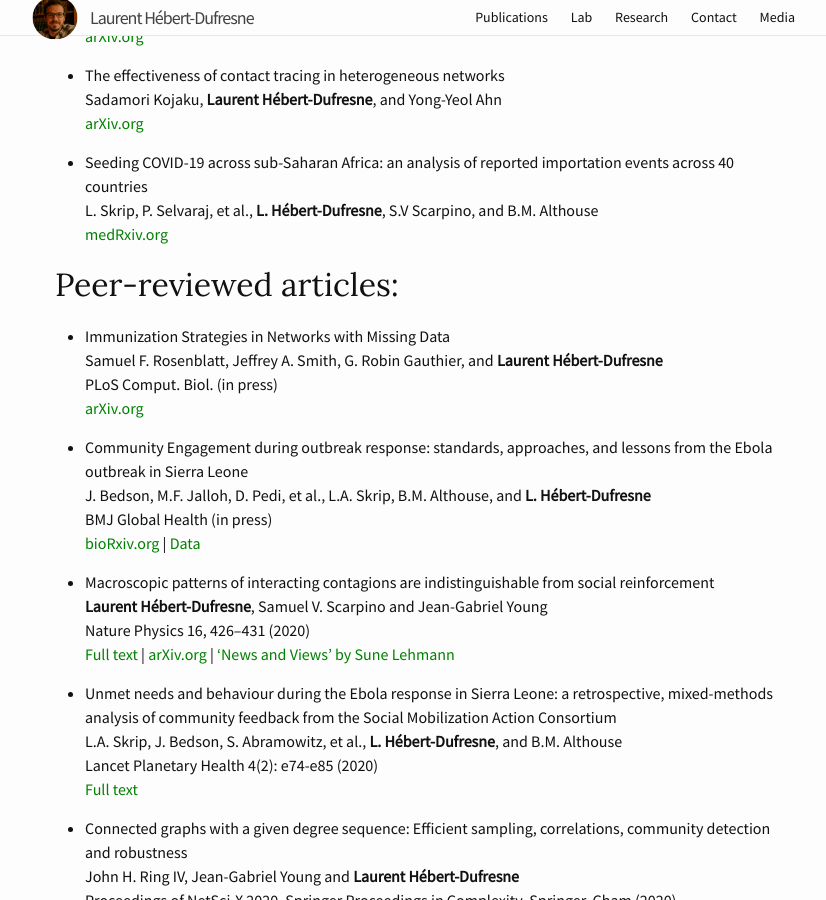
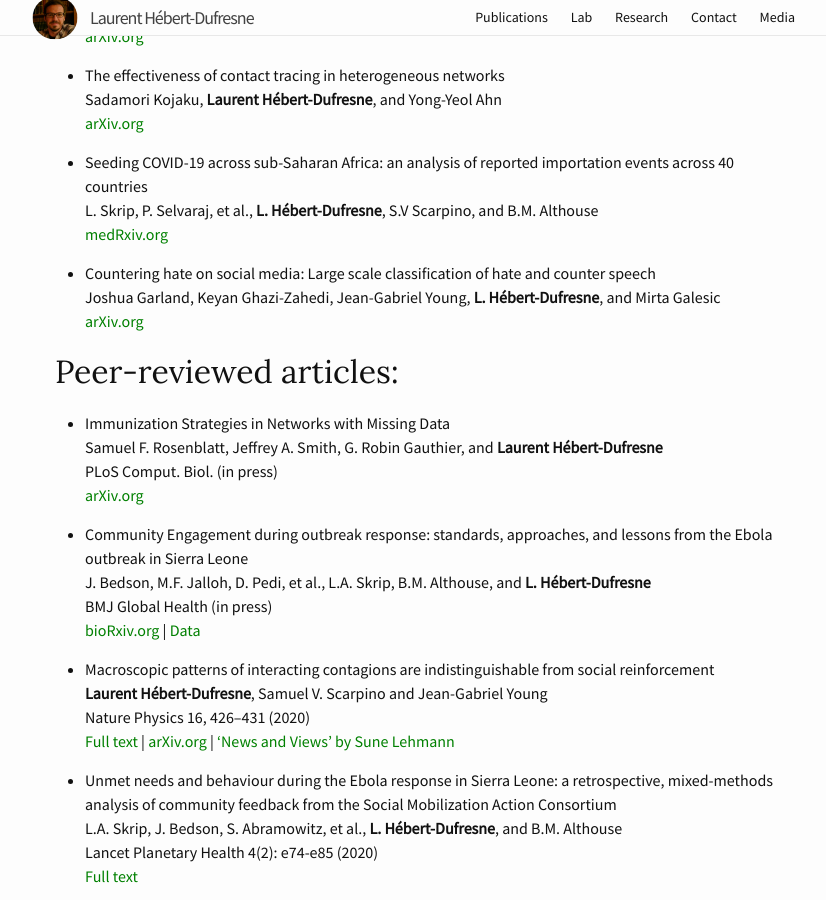
Before and after one commit to laurenthebertdufresne/laurenthebertdufresne.github.io, a Jekyll site: the page built from _pages/publications.md, in a window 1280 px wide and 900 px high, scrolled down 1143 px. Shown: the whole window, without its empty margins (215-1041 px from the left). Built offline with Jekyll 4.4.1, drawn with Linux system fonts in a browser that asks for light colours.

Commit message:
New preprint

```diff
--- a/_pages/publications.md
+++ b/_pages/publications.md
@@ -46,6 +46,10 @@ weight: 2
 *   Seeding COVID-19 across sub-Saharan Africa: an analysis of reported importation events across 40 countries
     L. Skrip, P. Selvaraj, et al., **L. Hébert-Dufresne**, S.V Scarpino, and B.M. Althouse
     [medRxiv.org](https://www.medrxiv.org/content/10.1101/2020.04.01.20050203v1)
+
+*   Countering hate on social media: Large scale classification of hate and counter speech
+    Joshua Garland, Keyan Ghazi-Zahedi, Jean-Gabriel Young, **L. Hébert-Dufresne**, and Mirta Galesic
+    [arXiv.org](https://arxiv.org/abs/2006.01974)
 
 ## Peer-reviewed articles:
 
```
